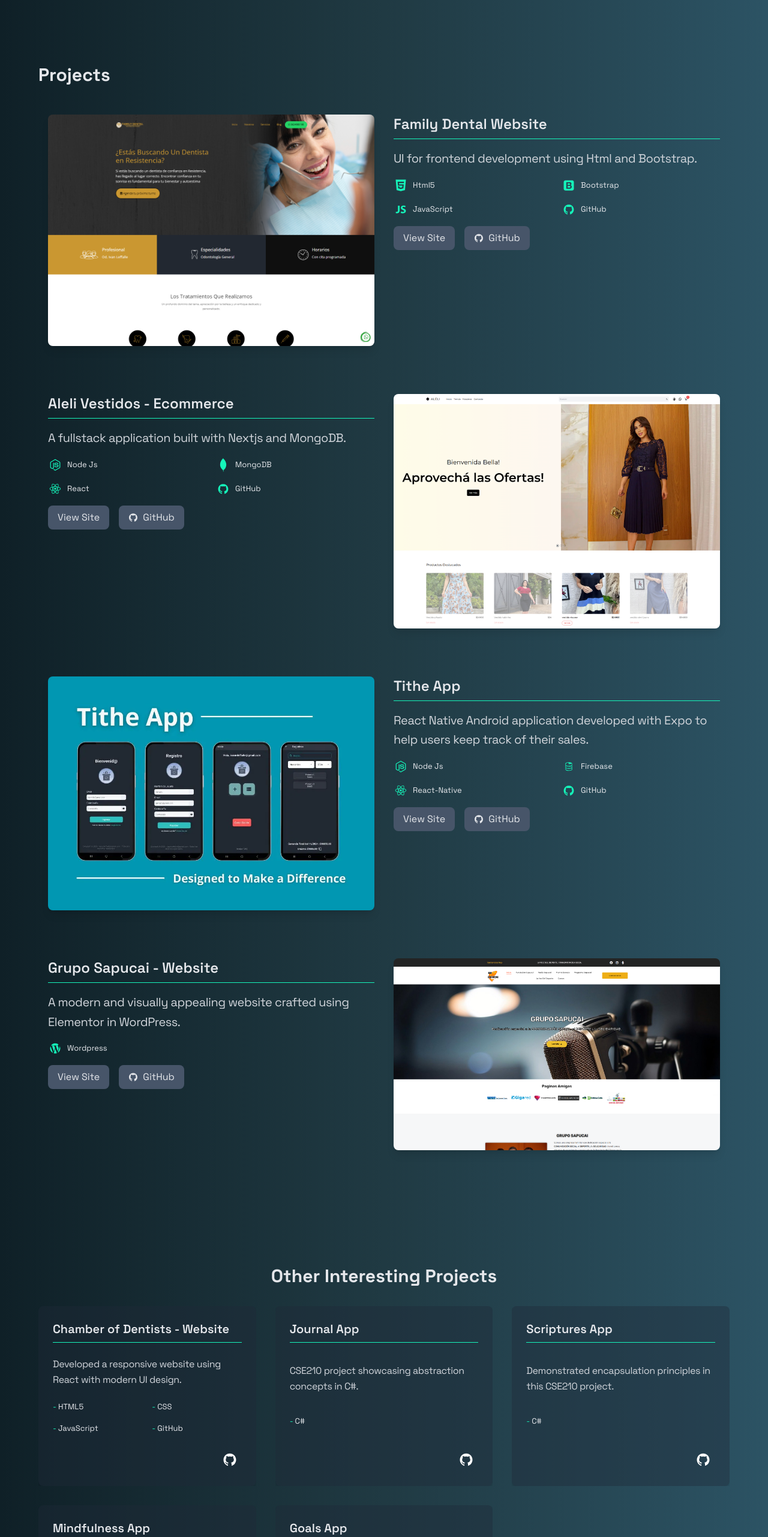
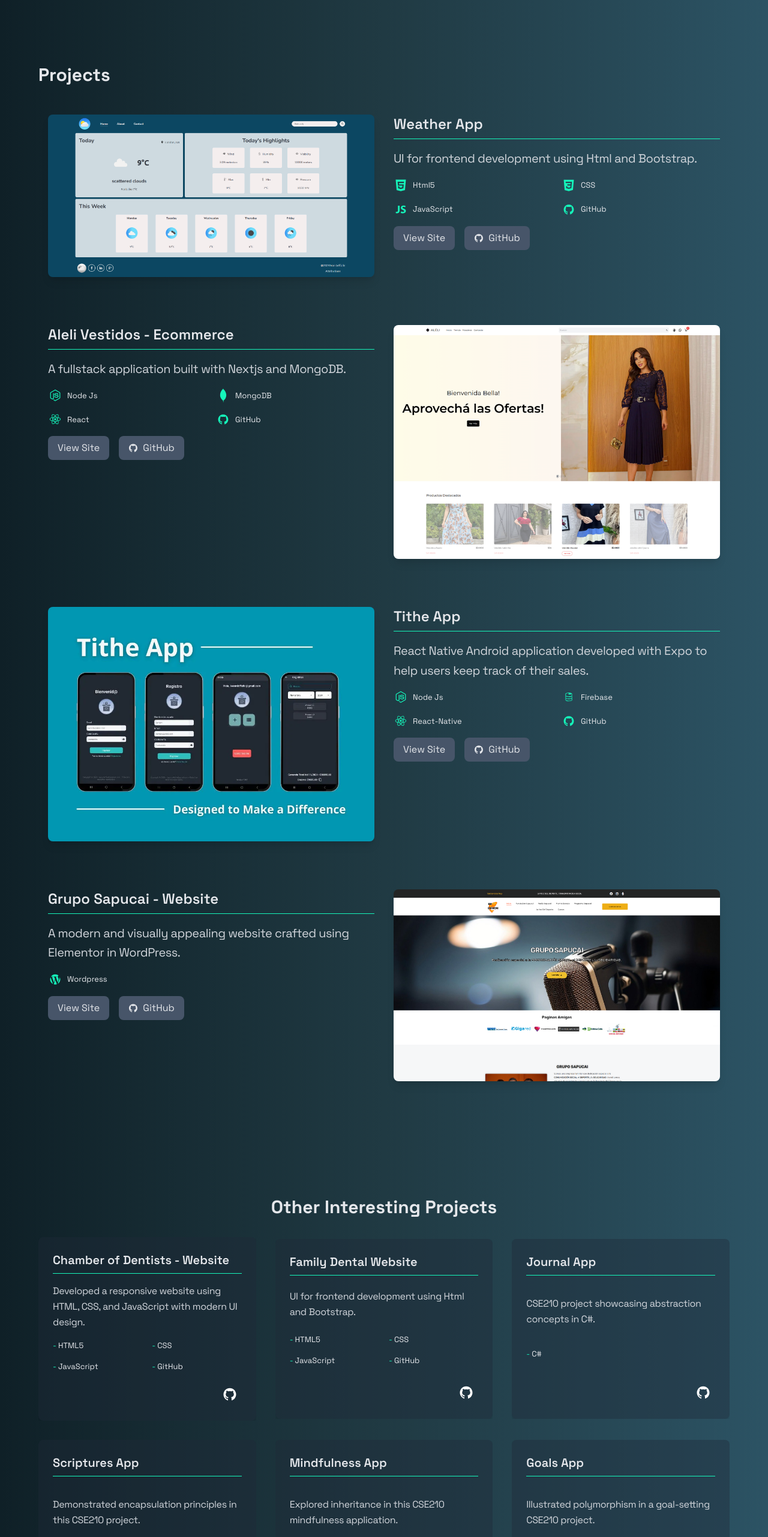
Before and after one commit to IvanLeffalle/ivanleffalle-portfolio, a React (Vite) app: page / in a window 1280 px wide. Shown: the part 797-3360 px from the top of the page at 60% size. Built offline with nearby package versions, Linux system fonts and the light colour scheme; a web font is replaced by a local one.

Commit message:
add project

```diff
--- a/src/components/Portfolio.jsx
+++ b/src/components/Portfolio.jsx
@@ -1,26 +1,43 @@
-import React, { useState } from 'react';
-import { DiNodejsSmall, DiMongodb, DiReact, DiGithubBadge, DiWordpress, DiHtml5, DiBootstrap, DiJavascript1, DiFirebase } from 'react-icons/di'; // Ensure these are installed
-import { AiOutlineGithub } from 'react-icons/ai';
-import Reveal from './Reveal';
-import project1 from '../assets/images/dentist.webp';
-import project2 from '../assets/images/alelivestidos.webp';
-import project3 from '../assets/images/TitheApp.webp';
-import project4 from '../assets/images/gruposapucai.webp';
+import React, { useState } from "react";
+import {
+  DiNodejsSmall,
+  DiMongodb,
+  DiReact,
+  DiGithubBadge,
+  DiWordpress,
+  DiHtml5,
+  DiBootstrap,
+  DiJavascript1,
+  DiFirebase,
+  DiCss3,
+} from "react-icons/di"; // Ensure these are installed
+import { AiOutlineGithub } from "react-icons/ai";
+import Reveal from "./Reveal";
+import project1 from "../assets/images/weather-app.webp";
+import project2 from "../assets/images/alelivestidos.webp";
+import project3 from "../assets/images/TitheApp.webp";
+import project4 from "../assets/images/gruposapucai.webp";
 
 const projects = [
   {
     img: project1,
-    title: "Family Dental Website",
+    title: "Weather App",
     description: "UI for frontend development using Html and Bootstrap.",
     links: {
-      site: "https://ivanleffalle.github.io/DrLeffalle.com.ar/",
+      site: "https://ivanleffalle.github.io/wdd231/weather/index.html",
       github: "#",
     },
     technologies: [
-      { name: 'Html5 ', icon: <DiHtml5 className='text-customAccent' /> },
-      { name: 'Bootstrap', icon: <DiBootstrap className='text-customAccent' /> },
-      { name: 'JavaScript', icon: <DiJavascript1 className='text-customAccent' /> },
-      { name: 'GitHub', icon: <DiGithubBadge className='text-customAccent' /> },
+      { name: "Html5 ", icon: <DiHtml5 className="text-customAccent" /> },
+      {
+        name: "CSS",
+        icon: <DiCss3 className="text-customAccent" />,
+      },
+      {
+        name: "JavaScript",
+        icon: <DiJavascript1 className="text-customAccent" />,
+      },
+      { name: "GitHub", icon: <DiGithubBadge className="text-customAccent" /> },
     ],
   },
   {
@@ -32,41 +49,50 @@ const projects = [
       github: "#",
     },
     technologies: [
-      { name: 'Node Js', icon: <DiNodejsSmall className='text-customAccent' /> },
-      { name: 'MongoDB', icon: <DiMongodb className='text-customAccent' /> },
-      { name: 'React', icon: <DiReact className='text-customAccent' /> },
-      { name: 'GitHub', icon: <DiGithubBadge className='text-customAccent' /> },
+      {
+        name: "Node Js",
+        icon: <DiNodejsSmall className="text-customAccent" />,
+      },
+      { name: "MongoDB", icon: <DiMongodb className="text-customAccent" /> },
+      { name: "React", icon: <DiReact className="text-customAccent" /> },
+      { name: "GitHub", icon: <DiGithubBadge className="text-customAccent" /> },
     ],
   },
   {
     img: project3,
     title: "Tithe App",
-    description: "React Native Android application developed with Expo to help users keep track of their sales.",
+    description:
+      "React Native Android application developed with Expo to help users keep track of their sales.",
     links: {
       site: "https://github.com/IvanLeffalle/tithe-app",
       github: "https://github.com/IvanLeffalle/tithe-app",
     },
     technologies: [
-      { name: 'Node Js', icon: <DiNodejsSmall className='text-customAccent' /> },
-      { name: 'Firebase', icon: <DiFirebase className='text-customAccent' /> },
-      { name: 'React-Native', icon: <DiReact className='text-customAccent' /> },
-      { name: 'GitHub', icon: <DiGithubBadge className='text-customAccent' /> },
+      {
+        name: "Node Js",
+        icon: <DiNodejsSmall className="text-customAccent" />,
+      },
+      { name: "Firebase", icon: <DiFirebase className="text-customAccent" /> },
+      { name: "React-Native", icon: <DiReact className="text-customAccent" /> },
+      { name: "GitHub", icon: <DiGithubBadge className="text-customAccent" /> },
     ],
   },
   {
     img: project4,
     title: "Grupo Sapucai - Website",
-    description: "A modern and visually appealing website crafted using Elementor in WordPress.",
+    description:
+      "A modern and visually appealing website crafted using Elementor in WordPress.",
     links: {
       site: "https://gruposapucai.com/",
       github: "#",
     },
     technologies: [
-      { name: 'Wordpress', icon: <DiWordpress className='text-customAccent' /> },
-
+      {
+        name: "Wordpress",
+        icon: <DiWordpress className="text-customAccent" />,
+      },
     ],
   },
-
 ];
 
 export const Portfolio = () => {
@@ -78,12 +104,14 @@ export const Portfolio = () => {
       {projects.map((project, index) => (
         <Reveal key={index}>
           <div
-            className={`flex flex-col md:flex-row hover:bg-gray-800/40  hover:rounded-lg transition duration-300 hover:border-customAccent hover:border-2 hover:border-opacity-50 ${index % 2 !== 0 ? 'md:flex-row-reverse' : ''
-              } mb-12`}
+            className={`flex flex-col md:flex-row hover:bg-gray-800/40  hover:rounded-lg transition duration-300 hover:border-customAccent hover:border-2 hover:border-opacity-50 ${
+              index % 2 !== 0 ? "md:flex-row-reverse" : ""
+            } mb-12`}
             onMouseEnter={() => setHoveredIndex(index)}
             onMouseLeave={() => setHoveredIndex(null)}
             style={{
-              opacity: hoveredIndex !== null && hoveredIndex !== index ? 0.5 : 1, // Dim others
+              opacity:
+                hoveredIndex !== null && hoveredIndex !== index ? 0.5 : 1, // Dim others
             }}
           >
             <div className="w-full md:w-1/2 p-4">
@@ -102,7 +130,9 @@ export const Portfolio = () => {
                 {project.technologies.map((tech, idx) => (
                   <div key={idx} className="flex items-center space-x-2">
                     <span className="text-2xl">{tech.icon}</span>
-                    <span className='text-gray-200 text-[13px]'>{tech.name}</span>
+                    <span className="text-gray-200 text-[13px]">
+                      {tech.name}
+                    </span>
                   </div>
                 ))}
               </div>
--- a/src/components/Projects.jsx
+++ b/src/components/Projects.jsx
@@ -1,21 +1,48 @@
-import React, { useState } from 'react';
-import { DiNodejsSmall, DiGithubBadge, DiHtml5, DiJavascript1, DiCss3 } from 'react-icons/di'; // Ensure these are installed
-import { AiOutlineGithub } from 'react-icons/ai';
-import Reveal from './Reveal';
+import React, { useState } from "react";
+import {
+  DiNodejsSmall,
+  DiGithubBadge,
+  DiHtml5,
+  DiJavascript1,
+  DiCss3,
+} from "react-icons/di"; // Ensure these are installed
+import { AiOutlineGithub } from "react-icons/ai";
+import Reveal from "./Reveal";
 
 const projects = [
   {
     title: "Chamber of Dentists - Website",
-    description: "Developed a responsive website using React with modern UI design.",
+    description:
+      "Developed a responsive website using HTML, CSS, and JavaScript with modern UI design.",
     links: {
       site: "https://ivanleffalle.github.io/wdd231/chamber/index.html",
       github: "https://github.com/IvanLeffalle/wdd231/tree/main/chamber",
     },
     technologies: [
-      { name: 'HTML5', icon: <DiHtml5 className='text-customAccent' /> },
-      { name: 'CSS', icon: <DiCss3 className='text-customAccent' /> },
-      { name: 'JavaScript', icon: <DiJavascript1 className='text-customAccent' /> },
-      { name: 'GitHub', icon: <DiGithubBadge className='text-customAccent' /> },
+      { name: "HTML5", icon: <DiHtml5 className="text-customAccent" /> },
+      { name: "CSS", icon: <DiCss3 className="text-customAccent" /> },
+      {
+        name: "JavaScript",
+        icon: <DiJavascript1 className="text-customAccent" />,
+      },
+      { name: "GitHub", icon: <DiGithubBadge className="text-customAccent" /> },
+    ],
+  },
+  {
+    title: "Family Dental Website",
+    description: "UI for frontend development using Html and Bootstrap.",
+    links: {
+      site: "https://ivanleffalle.github.io/DrLeffalle.com.ar/",
+      github: "https://github.com/IvanLeffalle/wdd231/tree/main/chamber",
+    },
+    technologies: [
+      { name: "HTML5", icon: <DiHtml5 className="text-customAccent" /> },
+      { name: "CSS", icon: <DiCss3 className="text-customAccent" /> },
+      {
+        name: "JavaScript",
+        icon: <DiJavascript1 className="text-customAccent" />,
+      },
+      { name: "GitHub", icon: <DiGithubBadge className="text-customAccent" /> },
     ],
   },
   {
@@ -23,21 +50,24 @@ const projects = [
     description: "CSE210 project showcasing abstraction concepts in C#.",
     links: {
       site: "#",
-      github: "https://github.com/IvanLeffalle/cse210-projects/tree/main/prove/Develop02",
+      github:
+        "https://github.com/IvanLeffalle/cse210-projects/tree/main/prove/Develop02",
     },
     technologies: [
-      { name: 'C#', icon: <DiNodejsSmall className='text-customAccent' /> },
+      { name: "C#", icon: <DiNodejsSmall className="text-customAccent" /> },
     ],
   },
   {
     title: "Scriptures App",
-    description: "Demonstrated encapsulation principles in this CSE210 project.",
+    description:
+      "Demonstrated encapsulation principles in this CSE210 project.",
     links: {
       site: "#",
-      github: "https://github.com/IvanLeffalle/cse210-projects/tree/main/prove/Develop03",
+      github:
+        "https://github.com/IvanLeffalle/cse210-projects/tree/main/prove/Develop03",
     },
     technologies: [
-      { name: 'C#', icon: <DiNodejsSmall className='text-customAccent' /> },
+      { name: "C#", icon: <DiNodejsSmall className="text-customAccent" /> },
     ],
   },
   {
@@ -45,10 +75,11 @@ const projects = [
     description: "Explored inheritance in this CSE210 mindfulness application.",
     links: {
       site: "#",
-      github: "https://github.com/IvanLeffalle/cse210-projects/tree/main/prove/Develop05",
+      github:
+        "https://github.com/IvanLeffalle/cse210-projects/tree/main/prove/Develop05",
     },
     technologies: [
-      { name: 'C#', icon: <DiNodejsSmall className='text-customAccent' /> },
+      { name: "C#", icon: <DiNodejsSmall className="text-customAccent" /> },
     ],
   },
   {
@@ -56,22 +87,23 @@ const projects = [
     description: "Illustrated polymorphism in a goal-setting CSE210 project.",
     links: {
       site: "#",
-      github: "https://github.com/IvanLeffalle/cse210-projects/tree/main/prove/Develop06",
+      github:
+        "https://github.com/IvanLeffalle/cse210-projects/tree/main/prove/Develop06",
     },
     technologies: [
-      { name: 'C#', icon: <DiNodejsSmall className='text-customAccent' /> },
+      { name: "C#", icon: <DiNodejsSmall className="text-customAccent" /> },
     ],
   },
 ];
-
-
 
 export const Projects = () => {
   const [hoveredIndex, setHoveredIndex] = useState(null);
 
   return (
     <div className="max-w-[1200px] mx-auto p-6 md:my-20" id="portfolio">
-      <h2 className="text-3xl font-bold text-gray-200 mb-8 text-center">Other Interesting Projects      </h2>
+      <h2 className="text-3xl font-bold text-gray-200 mb-8 text-center">
+        Other Interesting Projects{" "}
+      </h2>
       {/* Updated grid container */}
       <div
         className="md:grid md:gap-8 items-center align-middle flex flex-col gap-8"
@@ -87,22 +119,25 @@ export const Projects = () => {
               <h3 className="text-xl font-semibold text-gray-200 border-customAccent mb-4 pb-2 border-b-[1px]">
                 {project.title}
               </h3>
-              <p className="text-gray-300 mb-4 text-[16px]">{project.description}</p>
+              <p className="text-gray-300 mb-4 text-[16px]">
+                {project.description}
+              </p>
               <div className="grid grid-cols-2 gap-4">
                 {project.technologies.map((tech, idx) => (
                   <div key={idx} className="flex items-center space-x-2">
-                    <span className="text-gray-200 text-[13px]"><span>- </span>{tech.name}</span>
+                    <span className="text-gray-200 text-[13px]">
+                      <span>- </span>
+                      {tech.name}
+                    </span>
                   </div>
                 ))}
               </div>
               <div className="flex space-x-4 mt-4 justify-end">
-
                 <a
                   href={project.links.github}
                   className="px-2 py-2 rounded-lg hover:bg-slate-700 transition duration-300 flex "
                 >
                   <AiOutlineGithub className="text-2xl" />
-
                 </a>
               </div>
             </div>
```
Also changed, not shown: src/assets/images/weather-app.webp (added).
